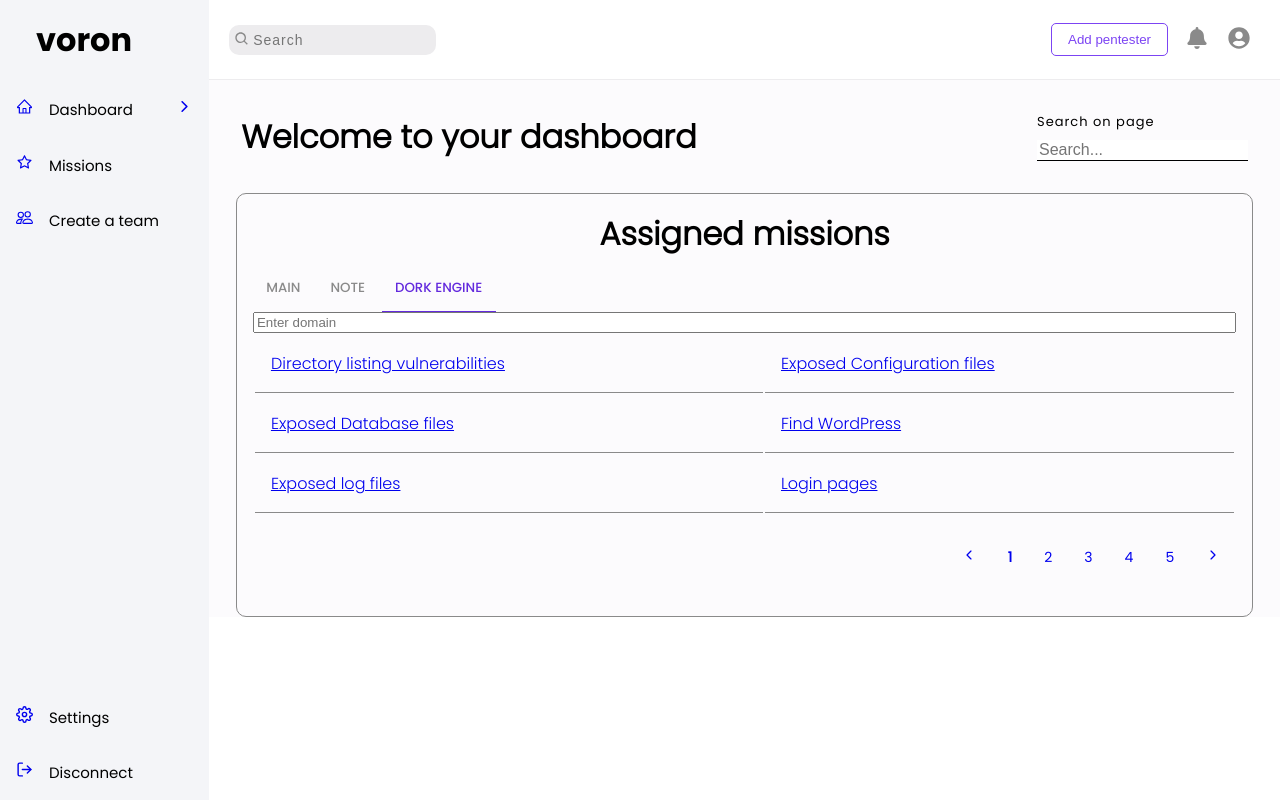
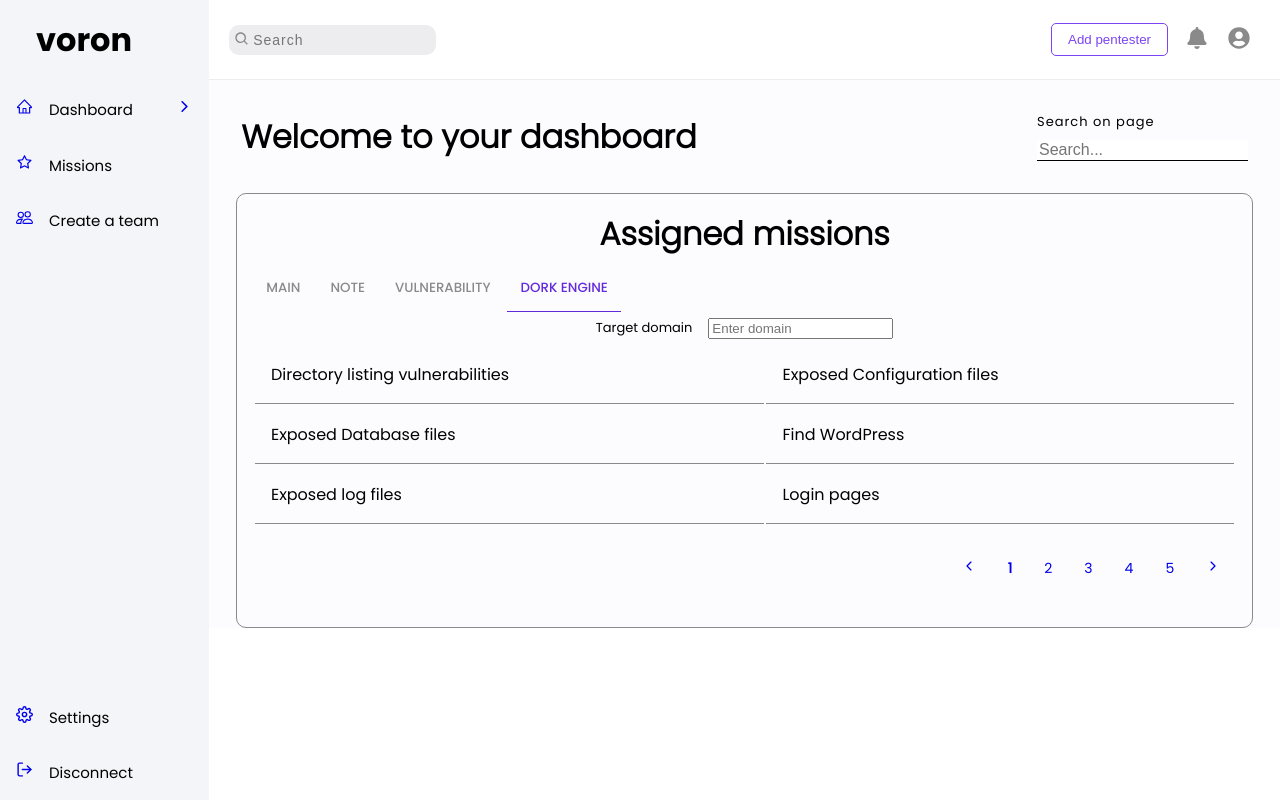
Before and after one commit to vrn-sh/erp, a React (Vite) app in the folder web/: page /dashboard in a window 1280 px wide. Both pictures are taken after a click on the button "DORK ENGINE". Built offline with nearby package versions, Linux system fonts and the light colour scheme.

Commit message:
mettre a jour

```diff
--- a/web/src/pages/Dashboard/Dashboard.scss
+++ b/web/src/pages/Dashboard/Dashboard.scss
@@ -212,6 +212,34 @@ table input {
     }
 }
 
+// DorkEngine
+
+.dork_input {
+    display: flex;
+    flex-direction: row;
+    width: 100%;
+    height: 2rem;
+    justify-content: center;
+    align-items: center;
+}
+
+.dork_input label {
+    @include non-margin-padding();
+    background: transparent;
+    margin-right: 1rem;
+}
+
+.dork_link {
+    text-decoration: none;
+    font-family: "Poppins-Regular";
+    color: var(--black);
+    cursor: pointer;
+}
+
+.dork_link:hover {
+    color: var(--primary-hover-btn);
+}
+
 .no_center_container {
     text-align: left !important;
 }
--- a/web/src/pages/Dashboard/DashboardMission.tsx
+++ b/web/src/pages/Dashboard/DashboardMission.tsx
@@ -48,6 +48,15 @@ function DashboardMission() {
                         Note
                     </button>
                     <button
+                        key={3}
+                        id="vuln"
+                        type="button"
+                        className={active === 'vuln' ? 'active' : undefined}
+                        onClick={handleClick}
+                    >
+                        Vulnerability
+                    </button>
+                    <button
                         key={2}
                         id="dork"
                         type="button"
--- a/web/src/pages/Dashboard/SubDashboards/DorkEngine.tsx
+++ b/web/src/pages/Dashboard/SubDashboards/DorkEngine.tsx
@@ -52,14 +52,18 @@ export default function DorkEngine() {
 
     return (
         <>
+            <div className='dork_input'>
+                <label>Target domain</label>
                 <input
                     type="text"
                     placeholder="Enter domain"
                     name="domain"
                     onChange={handleChange}
                     onKeyDown={handleKeyDown}
-                className="dork-input"
+                    className="dork_input_field"
                 />
+
+            </div>
             <table className="no_center_container">
                 {records.map((dork) => {
                     return (
@@ -72,6 +76,7 @@ export default function DorkEngine() {
                                             dork[0].position,
                                             dork[0].path
                                         )}
+                                        className="dork_link"
                                     >
                                         {dork[0].title}
                                     </a>
@@ -83,6 +88,7 @@ export default function DorkEngine() {
                                             dork[1].position,
                                             dork[1].path
                                         )}
+                                        className="dork_link"
                                     >
                                         {dork[1].title}
                                     </a>
```
Lines whose indentation alone changed are shown as unchanged.
